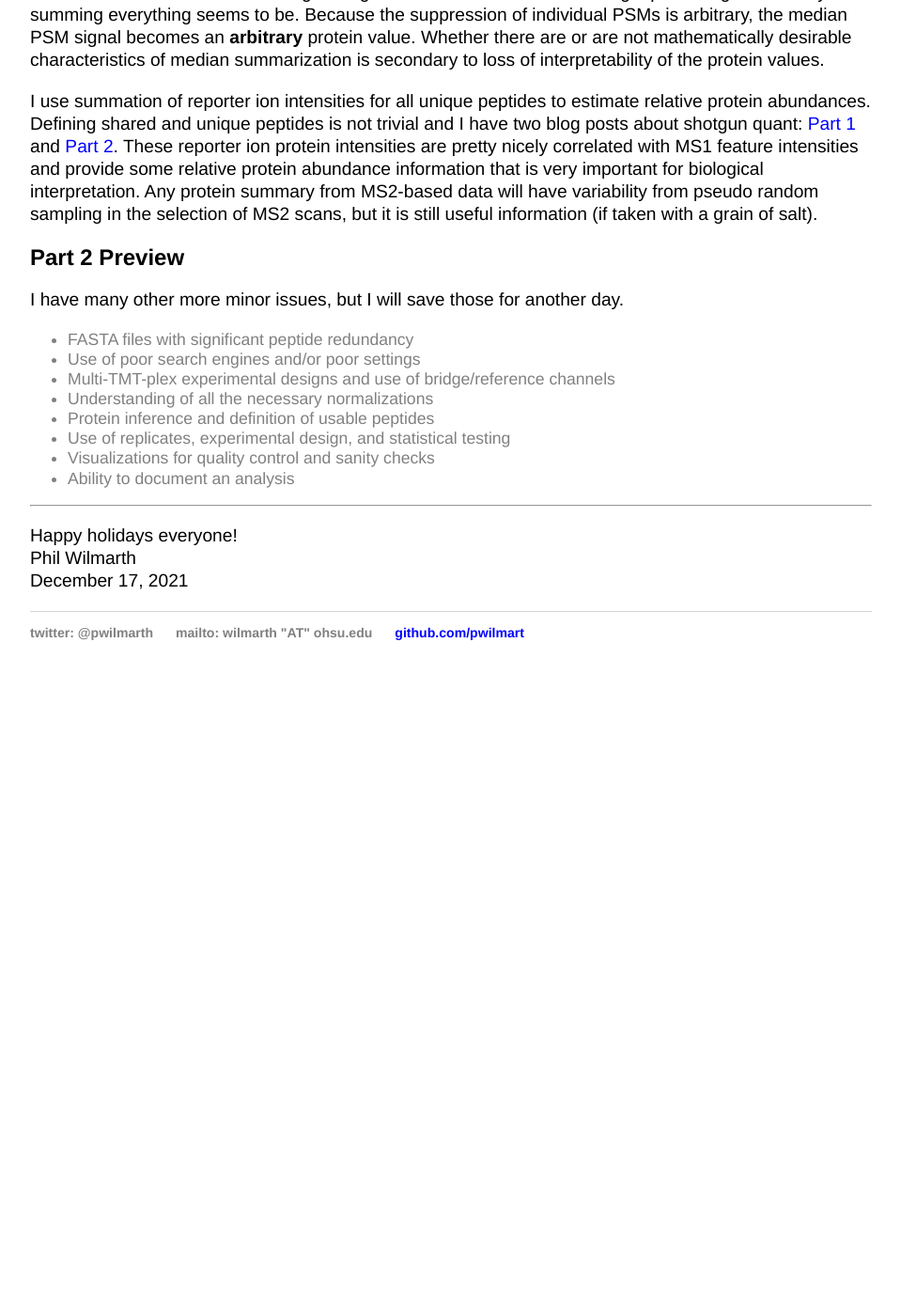
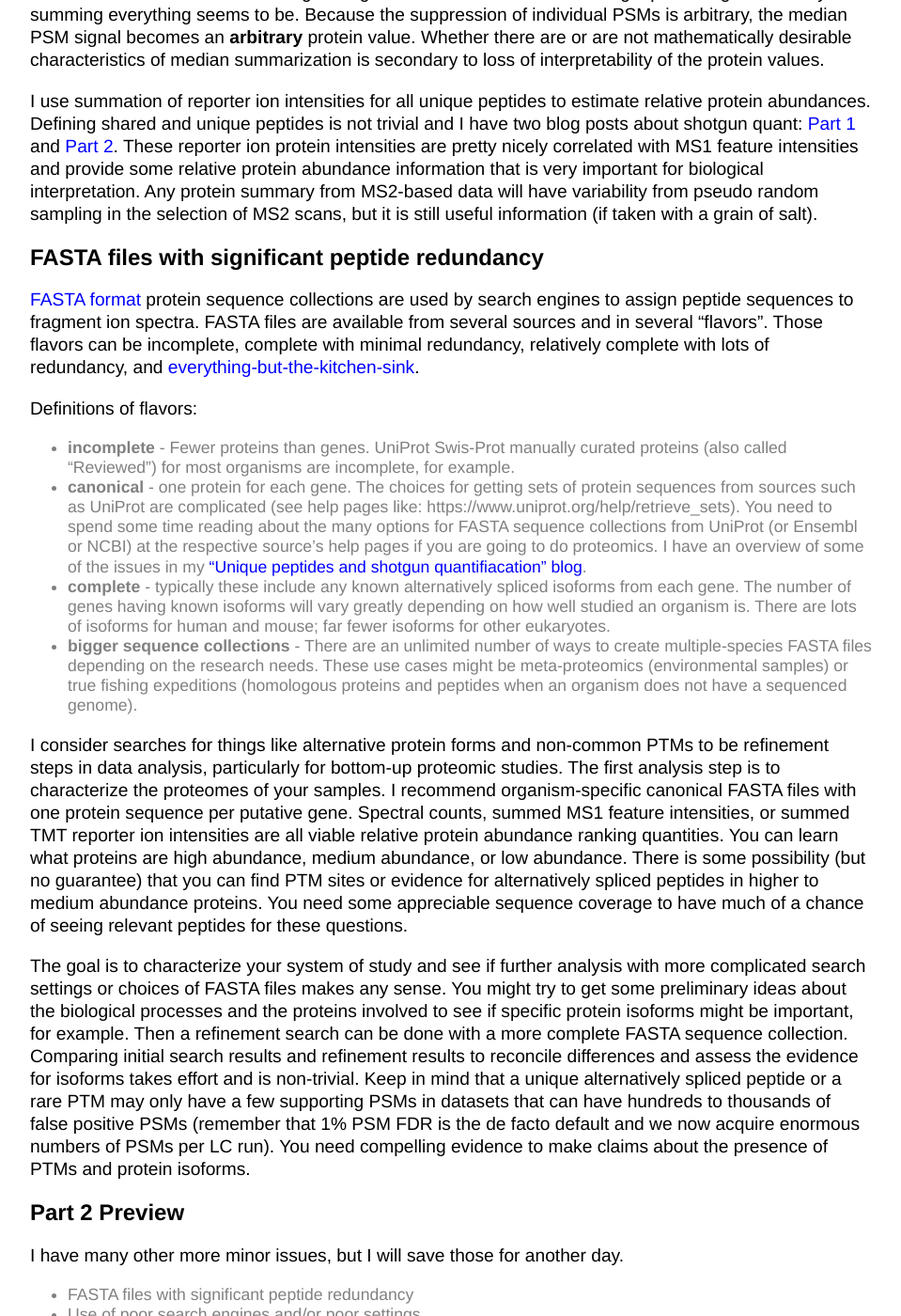
Before and after one commit to pwilmart/pwilmart.github.io, a Jekyll site: the page built from _posts/2021-12-17-TMT-bad-practices.md, in a window 1280 px wide and 1400 px high, scrolled down 3700 px. Shown: the whole window at 94% size, without its empty margins (160-1119 px from the left). Built offline with Jekyll 4.4.1, drawn with Linux system fonts in a browser that asks for light colours; before the commit the page ends 4442 px from its top, so only the background shows below that.

```diff
--- a/_posts/2021-12-17-TMT-bad-practices.md
+++ b/_posts/2021-12-17-TMT-bad-practices.md
@@ -55,6 +55,20 @@
 
 I use summation of reporter ion intensities for all unique peptides to estimate relative protein abundances. Defining shared and unique peptides is not trivial and I have two blog posts about shotgun quant: [Part 1](https://pwilmart.github.io/blog/2019/09/21/shotgun-quantification) and [Part 2](https://pwilmart.github.io/blog/2020/09/19/shotgun-quantification-part2). These reporter ion protein intensities are pretty nicely correlated with MS1 feature intensities and provide some relative protein abundance information that is very important for biological interpretation. Any protein summary from MS2-based data will have variability from pseudo random sampling in the selection of MS2 scans, but it is still useful information (if taken with a grain of salt).
 
+## FASTA files with significant peptide redundancy
+[FASTA format]( https://en.wikipedia.org/wiki/FASTA_format) protein sequence collections are used by search engines to assign peptide sequences to fragment ion spectra. FASTA files are available from several sources and in several “flavors”. Those flavors can be incomplete, complete with minimal redundancy, relatively complete with lots of redundancy, and [everything-but-the-kitchen-sink]( https://idioms.thefreedictionary.com/everything+but+the+kitchen+sink).
+
+Definitions of flavors:
+
+- **incomplete** - Fewer proteins than genes. UniProt Swis-Prot manually curated proteins (also called "Reviewed") for most organisms are incomplete, for example.
+- **canonical** - one protein for each gene. The choices for getting sets of protein sequences from sources such as UniProt are complicated (see help pages like: https://www.uniprot.org/help/retrieve_sets). You need to spend some time reading about the many options for FASTA sequence collections from UniProt (or Ensembl or NCBI) at the respective source's help pages if you are going to do proteomics. I have an overview of some of the issues in my ["Unique peptides and shotgun quantifiacation" blog](https://pwilmart.github.io/blog/2020/09/19/shotgun-quantification-part2).
+- **complete** - typically these include any known alternatively spliced isoforms from each gene. The number of genes having known isoforms will vary greatly depending on how well studied an organism is. There are lots of isoforms for human and mouse; far fewer isoforms for other eukaryotes.
+- **bigger sequence collections** - There are an unlimited number of ways to create multiple-species FASTA files depending on the research needs. These use cases might be meta-proteomics (environmental samples) or true fishing expeditions (homologous proteins and peptides when an organism does not have a sequenced genome).
+
+I consider searches for things like alternative protein forms and non-common PTMs to be refinement steps in data analysis, particularly for bottom-up proteomic studies. The first analysis step is to characterize the proteomes of your samples. I recommend organism-specific canonical FASTA files with one protein sequence per putative gene. Spectral counts, summed MS1 feature intensities, or summed TMT reporter ion intensities are all viable relative protein abundance ranking quantities. You can learn what proteins are high abundance, medium abundance, or low abundance. There is some possibility (but no guarantee) that you can find PTM sites or evidence for alternatively spliced peptides in higher to medium abundance proteins. You need some appreciable sequence coverage to have much of a chance of seeing relevant peptides for these questions.
+
+The goal is to characterize your system of study and see if further analysis with more complicated search settings or choices of FASTA files makes any sense. You might try to get some preliminary ideas about the biological processes and the proteins involved to see if specific protein isoforms might be important, for example. Then a refinement search can be done with a more complete FASTA sequence collection. Comparing initial search results and refinement results to reconcile differences and assess the evidence for isoforms takes effort and is non-trivial. Keep in mind that a unique alternatively spliced peptide or a rare PTM may only have a few supporting PSMs in datasets that can have hundreds to thousands of false positive PSMs (remember that 1% PSM FDR is the de facto default and we now acquire enormous numbers of PSMs per LC run). You need compelling evidence to make claims about the presence of PTMs and protein isoforms.
+
 ## Part 2 Preview
 
 I have many other more minor issues, but I will save those for another day.
```
Also changed, not shown: _posts/2020-01-05-TMT-ratio-distortions.md (+1 -1 lines), _posts/2022-01-17-defining-shared-peptides.md (added, +28 -0 lines), _posts/2022-08-21-TMT-channel-crosstalk.md (added, +98 -0 lines), images/Crosstalk_clean-series.png (added), images/Crosstalk_minus1.png (added), images/Crosstalk_plus1.png (added), images/Crosstalk_tag-intensity.png (added), images/Crosstalk_tag-purity.png (added).
